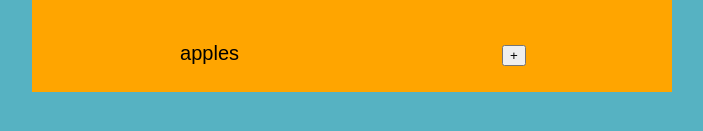
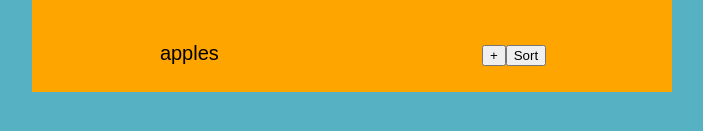
Before and after one commit to purvadeora/my-app, a React (Create React App) app: page / in a window 1280 px wide. Shown: the part 403-534 px from the top of the page, without its empty margins (288-991 px from the left). Built offline with nearby package versions, Linux system fonts and the light colour scheme.

Commit message:
updated with sort

```diff
--- a/src/App.js
+++ b/src/App.js
@@ -1,3 +1,4 @@
+
 import logo from './logo.svg';
 import './App.css';
 import React, { useState ,useEffect } from 'react';
@@ -29,7 +30,7 @@
   };
   const addNewListItem = () => {
     setItems((oldItems) => {
-      return [...oldItems, { title: newItem, checked: false }];
+      return [ { title: newItem, checked: false } ,...oldItems ];
 
     });
 
@@ -57,7 +58,31 @@
     });
 
   };
+  const sortByAscending =() => {
+    console.log("sortedlist");
 
+    let sortedAsceding = items.sort((a,b) => {
+      // let x = a.type.toLowerCase();
+      // let y = b.type.toLowerCase();
+       if(a.title < b.title){
+        console.log("return -1") ;
+
+        return -1; }
+        console.log(a.title ,b.title);
+      if(a.title > b.title){
+        console.log("return 1") ;
+
+        return 1;}
+      return 0;
+      });
+
+     console.log({sortedAsceding ,items});
+     setItems(sortedAsceding);
+
+  };
+
+
+  console.log({items});
 
   return (<>
 
@@ -68,11 +93,13 @@
 
         <input id="input" text="text" value={newItem} placeholder="Add item to the list" onChange={itemEvent} />
         <button onClick={addNewListItem}> + </button>
+        <button onClick={sortByAscending}>Sort</button>
 
         <ol>
+
           {items.map((itemval, index) => {
             console.log("item", itemval);
-            return <TodoLists key={index} id={index} text={itemval.title} checked={itemval.checked}
+            return <TodoLists text={itemval.title} key={index} id={index}  checked={itemval.checked}
               onSelect={deleteItems} onCheck={handleToggle} />;
 
 
```
